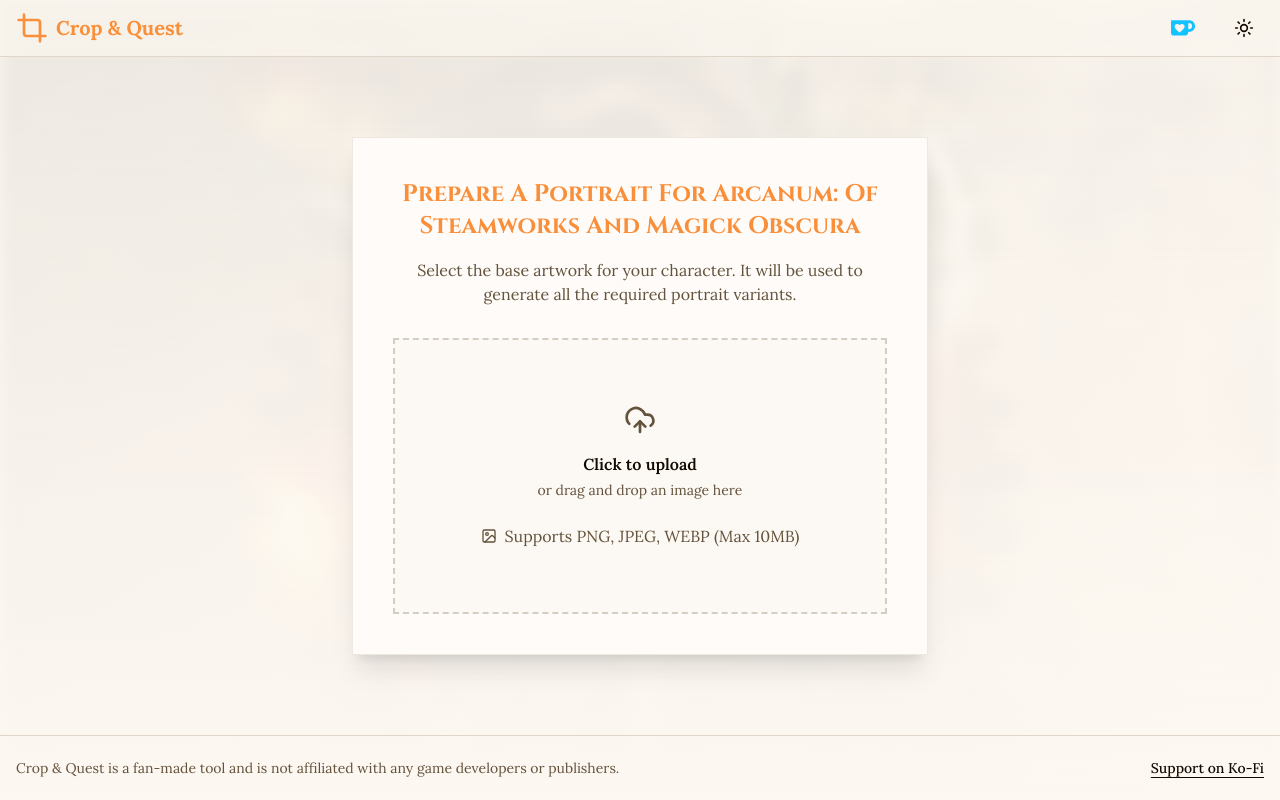
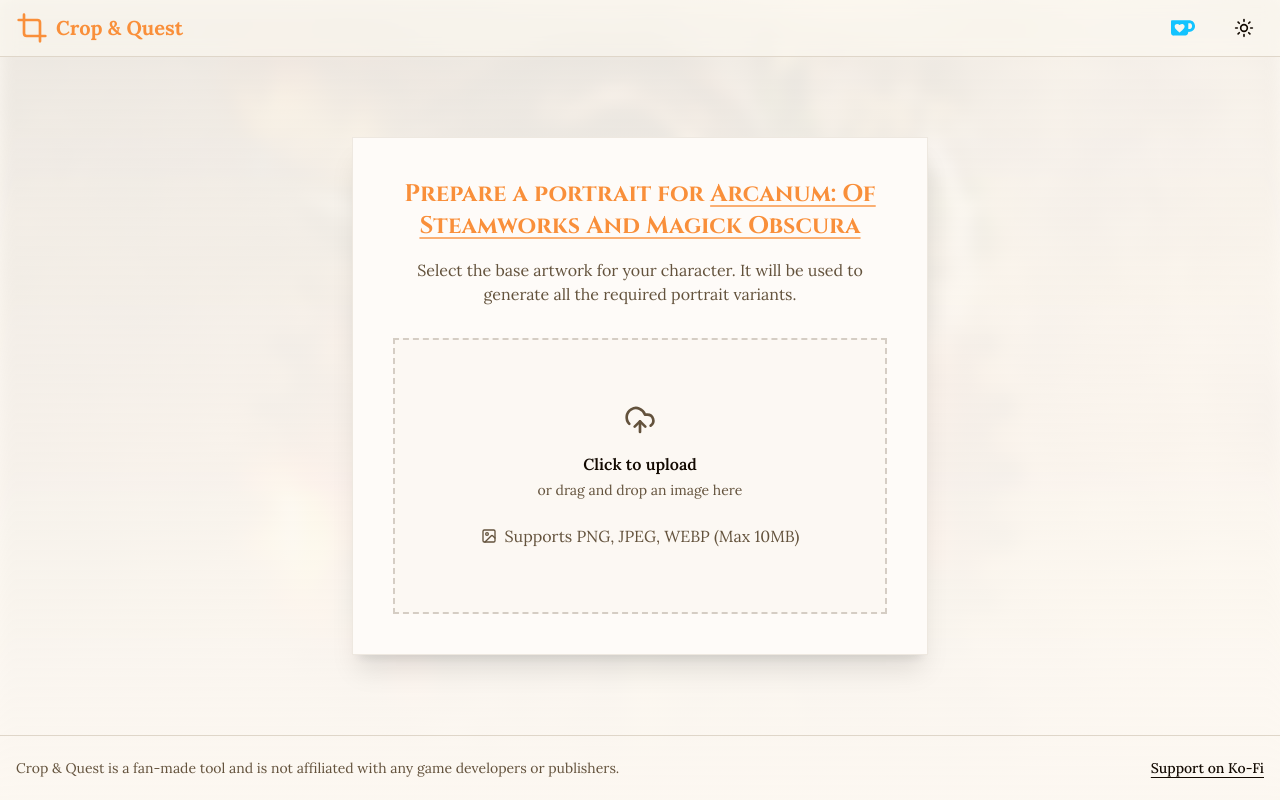
Before and after one commit to Azganoth/crop-and-quest, a Next.js app: page /create/arcanum/select in a window 1280 px wide. Built offline with nearby package versions, Linux system fonts and the light colour scheme.

Commit message:
style: refine select header and reorganize cropper workspace layout

```diff
--- a/src/app/create/[gameId]/review/page.tsx
+++ b/src/app/create/[gameId]/review/page.tsx
@@ -102,7 +102,9 @@
             <h1 className="font-display text-2xl font-bold text-primary capitalize md:text-3xl">
               Review Portraits
             </h1>
-            <p className="text-muted-foreground md:text-base">{game.name}</p>
+            <p className="text-sm font-bold tracking-widest text-muted-foreground uppercase">
+              {game.name}
+            </p>
           </div>
         </div>
 
--- a/src/app/create/[gameId]/select/page.tsx
+++ b/src/app/create/[gameId]/select/page.tsx
@@ -82,8 +82,11 @@
   return (
     <div className="flex flex-1 flex-col items-center justify-center p-4">
       <div className="flex w-full max-w-xl flex-col items-center border border-border/50 bg-card p-6 text-center shadow-xl md:p-10">
-        <h1 className="mb-4 font-display text-2xl font-bold text-primary capitalize">
-          Prepare a portrait for {game?.name || gameId.replace("-", " ")}
+        <h1 className="mb-4 font-display text-2xl font-bold text-primary">
+          Prepare a portrait for{" "}
+          <span className="capitalize underline decoration-primary/70 underline-offset-4">
+            {game?.name || gameId.replace("-", " ")}
+          </span>
         </h1>
         <p className="mb-8 max-w-md text-muted-foreground">
           Select the base artwork for your character. It will be used to generate all the required
--- a/src/features/generator/components/CropperWorkspace.tsx
+++ b/src/features/generator/components/CropperWorkspace.tsx
@@ -167,12 +167,23 @@
       </div>
       <div className="z-20 flex w-full flex-col border-l border-border/50 bg-card/80 backdrop-blur md:w-80 md:shrink-0 lg:w-96">
         <div className="flex flex-col gap-6 border-b border-border/50 p-6">
+          <span className="text-center text-sm font-bold tracking-widest text-muted-foreground uppercase">
+            {game.name}
+          </span>
+          <div className="flex items-center gap-4">
+            <Button variant="outline" size="icon" className="shrink-0" asChild>
+              <Link href={backHref} aria-label="Go back">
+                <ArrowLeft className="size-6" />
+              </Link>
+            </Button>
+            <h1 className="font-display text-xl font-bold text-primary capitalize md:text-2xl">
+              {variant.label}
+            </h1>
+          </div>
           {!isSingleEdit && (
             <div className="flex flex-col gap-2">
-              <div className="flex items-center justify-between text-xs font-medium tracking-wider text-muted-foreground uppercase">
-                <span>
-                  Step {variantIndex + 1} of {totalVariants}
-                </span>
+              <div className="flex items-center justify-center text-sm font-medium tracking-wider text-muted-foreground uppercase">
+                Step {variantIndex + 1} of {totalVariants}
               </div>
               <div className="flex gap-1.5">
                 {Array.from({ length: totalVariants }).map((_, i) => (
@@ -190,32 +201,23 @@
               </div>
             </div>
           )}
-
-          <div className="flex items-center gap-4">
-            <Button variant="outline" size="icon" className="shrink-0" asChild>
-              <Link href={backHref} aria-label="Go back">
-                <ArrowLeft className="size-6" />
-              </Link>
-            </Button>
-            <div>
-              <h1 className="font-display text-xl font-bold text-primary capitalize md:text-2xl">
-                {variant.label}
-              </h1>
-              <p className="text-xs text-muted-foreground md:text-sm">
-                Target: {variant.width}x{variant.height} px
-                {imageResolution && (
-                  <>
-                    <br />
-                    Source: {imageResolution.width}x{imageResolution.height} px
-                  </>
-                )}
-              </p>
-            </div>
-          </div>
         </div>
         <div className="flex flex-1 flex-col gap-8 p-6">
           <ZoomControl zoom={zoom} onZoomChange={setZoom} onZoom1to1={handleZoom1to1} />
           <RotationControl rotation={rotation} onRotationChange={setRotation} />
+          <p className="mt-auto space-x-2 text-center text-xs text-muted-foreground md:text-sm">
+            <span>
+              Target: {variant.width}x{variant.height} px
+            </span>
+            {imageResolution && (
+              <>
+                <span>•</span>
+                <span>
+                  Source: {imageResolution.width}x{imageResolution.height} px
+                </span>
+              </>
+            )}
+          </p>
         </div>
         <div className="flex flex-col gap-3 border-t border-border/50 p-6">
           <Button
```
